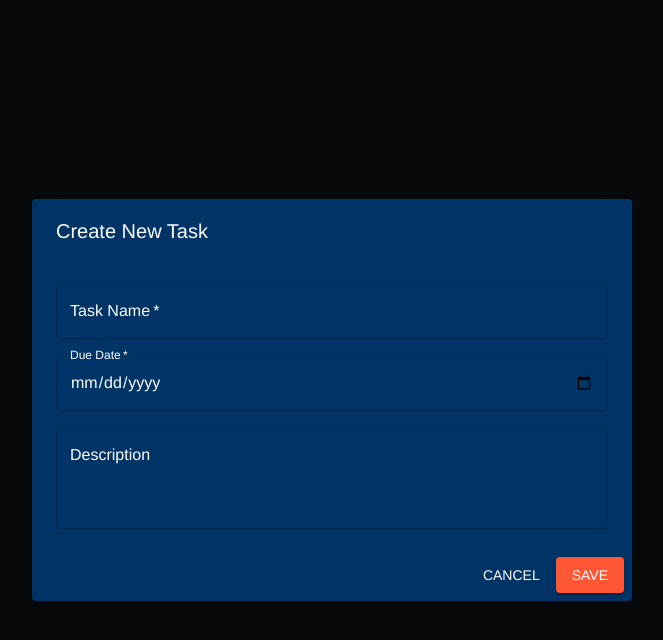
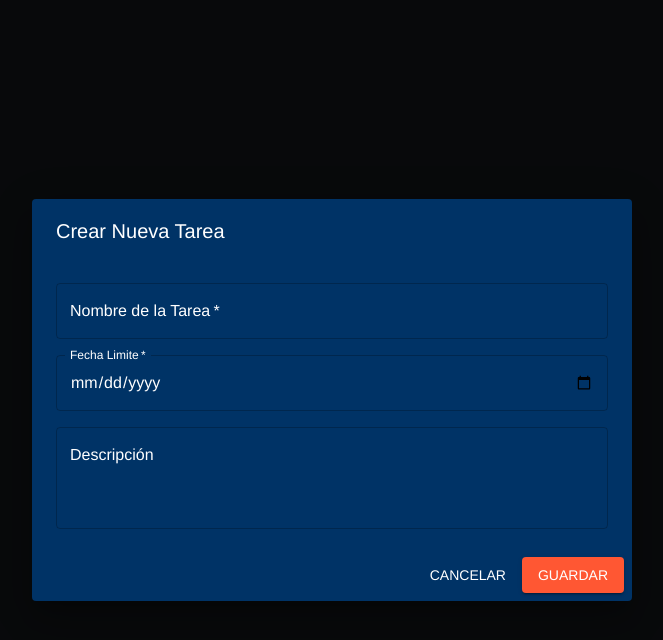
Before and after one commit to MauricioDDS/task-manager, a React (Vite) app: page / in a window 1280 px wide. Both pictures are taken after a click on the button "NEW TASK". Shown: the top 640 px of the page, without its empty margins (308-971 px from the left). Built offline with nearby package versions, Linux system fonts and the light colour scheme.

Commit message:
fix: final fix for deployment

```diff
--- a/src/App.jsx
+++ b/src/App.jsx
@@ -15,7 +15,7 @@ function App() {
           bgcolor : '#101316'
         }}>
         <Typography variant="h1" sx={{ my: 4, textAlign: "center", color: "white" }}>
-          ⚡ Task Manager ⚡
+          ⚡ Gestor de Tareas ⚡
         </Typography>
         <SuperTask />
       </Box>
--- a/src/components/CreateTask.jsx
+++ b/src/components/CreateTask.jsx
@@ -1,5 +1,4 @@
 import { Box } from "@mui/material";
-import SearchAppBar from "./SearchAppBar";
 import NewTaskForm from "./NewTaskForm";
 
 export function CreateTask({ onTaskCreated }) {
--- a/src/components/EditTaskForm.jsx
+++ b/src/components/EditTaskForm.jsx
@@ -24,7 +24,7 @@ export default function EditTaskForm({ open, onClose, task, onSubmit }) {
         due_date: task.due_date || "",
         description: task.description || "",
       });
-      setDateError(""); // reset error cuando se abre con nueva tarea
+      setDateError("");
     }
   }, [task]);
 
@@ -50,7 +50,7 @@ export default function EditTaskForm({ open, onClose, task, onSubmit }) {
 
   const handleSubmit = (e) => {
     e.preventDefault();
-    if (dateError) return; // 🚫 no envía si la fecha es inválida
+    if (dateError) return;
     if (onSubmit) onSubmit(form);
     onClose();
   };
@@ -74,7 +74,7 @@ export default function EditTaskForm({ open, onClose, task, onSubmit }) {
         >
           <TextField
             name="title"
-            label="Task Name"
+            label="Nombre de la Tarea"
             value={form.title}
             onChange={handleChange}
             required
@@ -83,7 +83,7 @@ export default function EditTaskForm({ open, onClose, task, onSubmit }) {
           />
           <TextField
             name="due_date"
-            label="Due Date"
+            label="Fecha Límite"
             type="date"
             InputLabelProps={{ shrink: true, style: { color: "white" } }}
             value={form.due_date}
@@ -95,7 +95,7 @@ export default function EditTaskForm({ open, onClose, task, onSubmit }) {
           />
           <TextField
             name="description"
-            label="Description"
+            label="Descripción"
             multiline
             rows={3}
             value={form.description}
@@ -106,14 +106,14 @@ export default function EditTaskForm({ open, onClose, task, onSubmit }) {
         </DialogContent>
         <DialogActions>
           <Button onClick={onClose} sx={{ color: "white" }}>
-            Cancel
+            Cancelar
           </Button>
           <Button
             type="submit"
             variant="contained"
             disabled={Boolean(dateError)}
           >
-            Save
+            Guardar
           </Button>
         </DialogActions>
       </form>
--- a/src/components/NewTaskForm.jsx
+++ b/src/components/NewTaskForm.jsx
@@ -32,7 +32,7 @@ export default function NewTaskForm({ onTaskCreated }) {
     const selected = new Date(date);
 
     if (selected < today) {
-      setDateError("La fecha debe ser hoy o en el futuro");
+      setDateError("La fecha debe ser en el futuro");
     } else {
       setDateError("");
     }
@@ -68,14 +68,14 @@ export default function NewTaskForm({ onTaskCreated }) {
           sx: { bgcolor: "#003366", color: "white" },
         }}
       >
-        <DialogTitle>Create New Task</DialogTitle>
+        <DialogTitle>Crear Nueva Tarea</DialogTitle>
         <form onSubmit={handleSubmit}>
           <DialogContent
             sx={{ display: "flex", flexDirection: "column", gap: 2 }}
           >
             <TextField
               name="title"
-              label="Task Name"
+              label="Nombre de la Tarea"
               value={form.title}
               onChange={handleChange}
               required
@@ -84,7 +84,7 @@ export default function NewTaskForm({ onTaskCreated }) {
             />
             <TextField
               name="dueDate"
-              label="Due Date"
+              label="Fecha Limite"
               type="date"
               InputLabelProps={{ shrink: true, style: { color: "white" } }}
               InputProps={{ style: { color: "white" } }}
@@ -96,7 +96,7 @@ export default function NewTaskForm({ onTaskCreated }) {
             />
             <TextField
               name="description"
-              label="Description"
+              label="Descripción"
               multiline
               rows={3}
               value={form.description}
@@ -107,7 +107,7 @@ export default function NewTaskForm({ onTaskCreated }) {
           </DialogContent>
           <DialogActions>
             <Button onClick={() => setOpen(false)} sx={{ color: "white" }}>
-              Cancel
+              Cancelar
             </Button>
             <Button
               type="submit"
@@ -115,7 +115,7 @@ export default function NewTaskForm({ onTaskCreated }) {
               sx={{ bgcolor: "primary.main" }}
               disabled={Boolean(dateError)}
             >
-              Save
+              Guardar
             </Button>
           </DialogActions>
         </form>
```
